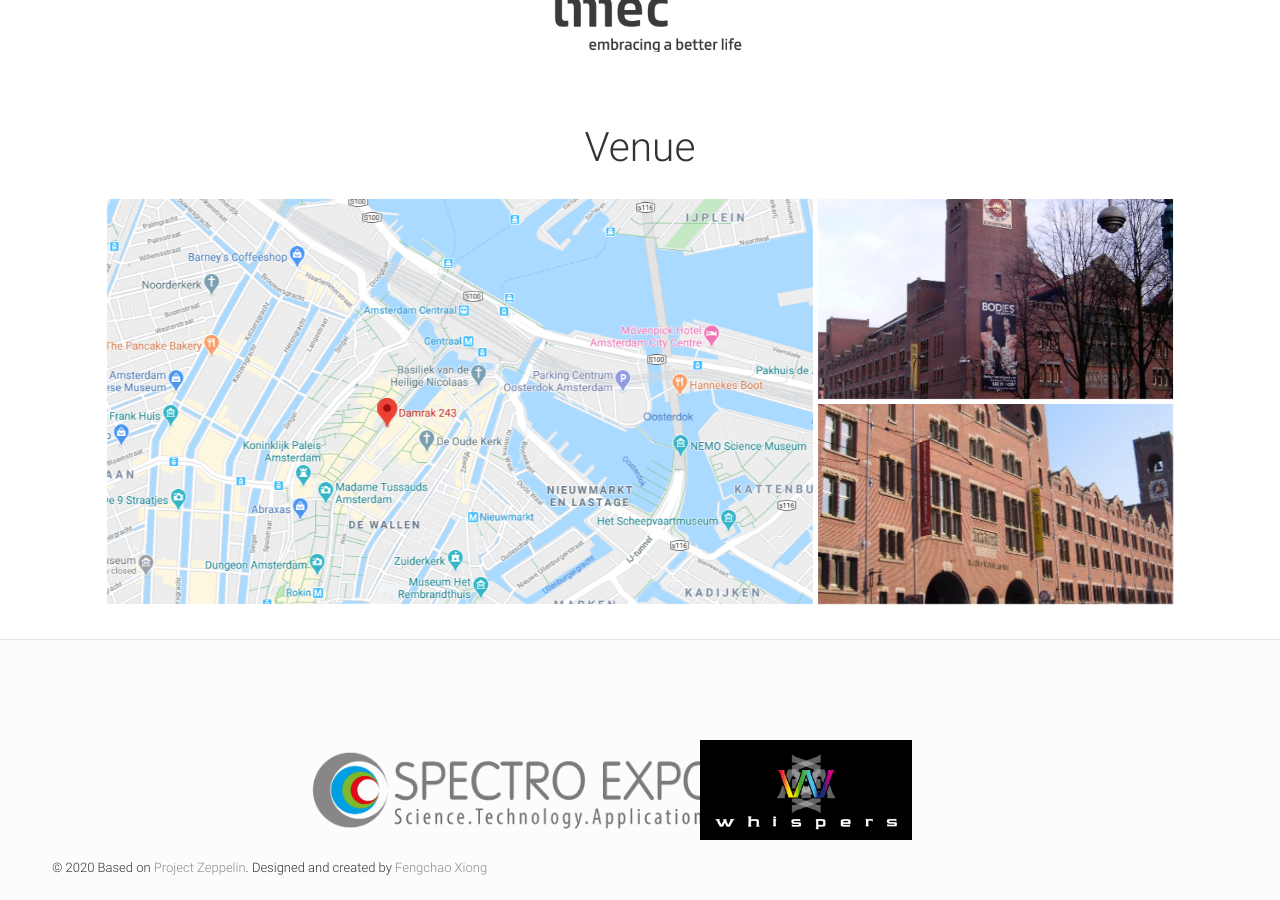
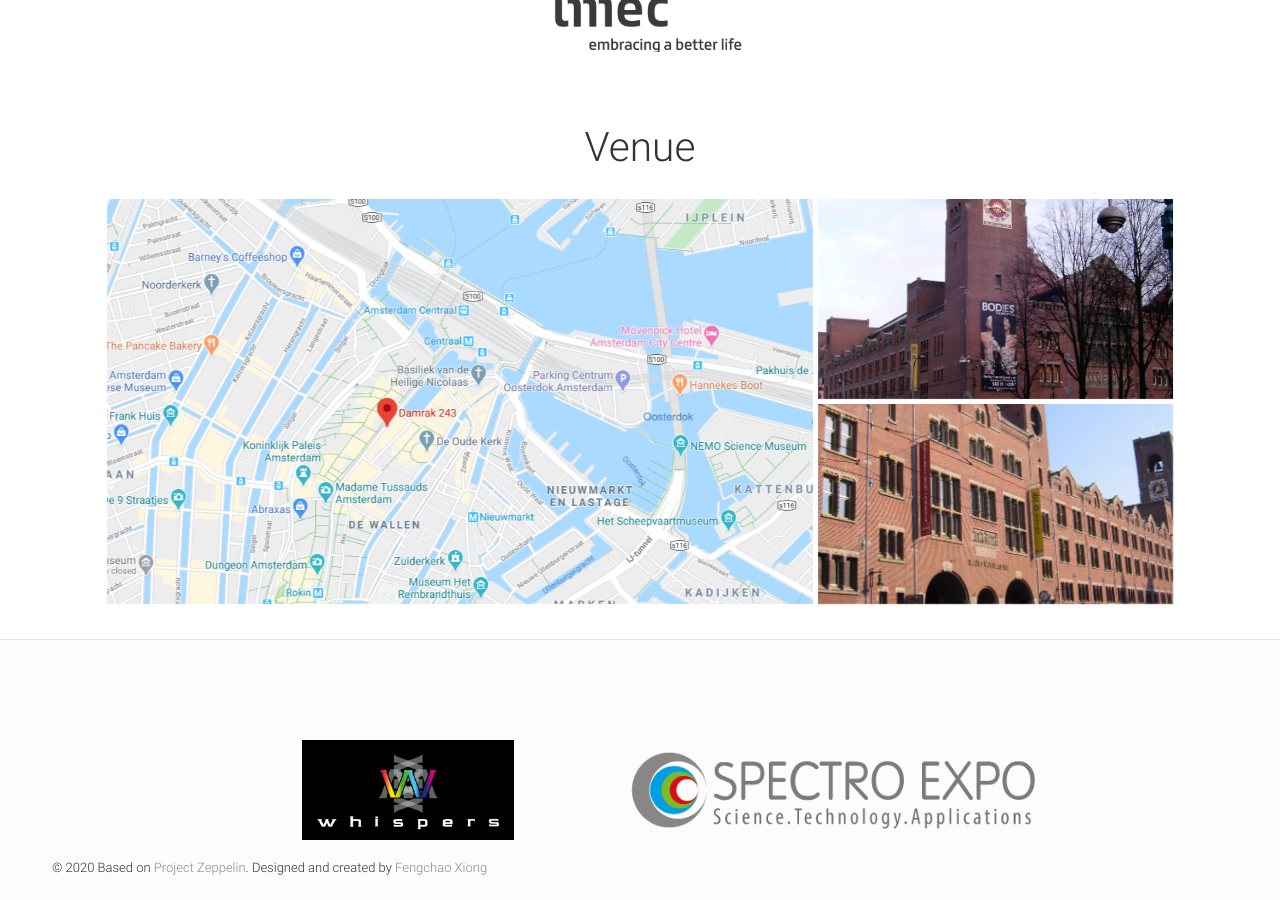
Before and after one commit to csprojectcode/csprojectcode.github.io, a Jekyll site: the page built from index.html, in a window 1280 px wide and 900 px high, scrolled down 2340 px. Built offline with Jekyll 4.4.1, drawn with Linux system fonts in a browser that asks for light colours; comment, search, counter and statistics services are not loaded.

Commit message:
Update footer

```diff
--- a/_config.yml
+++ b/_config.yml
@@ -112,11 +112,11 @@ footerBlocks:
  -
   title: "Links"
   links:
-   - {link: "http://www.spectroexpo.com/", img: "/img/sprites/spectro.gif"}
+   - {link: "http://www.ieee-whispers.com/", img: "/img/sprites/whispers.gif"}
  -
   title: "Contacts"
   links:
-   - {link: "http://www.ieee-whispers.com/", img: "/img/sprites/whispers.gif"}
+   - {link: "http://www.spectroexpo.com/", img: "/img/sprites/spectro.gif"}
  # -
  #  title: "FAQ"
  #  links:
--- a/_includes/footer.html
+++ b/_includes/footer.html
@@ -8,12 +8,12 @@
 	</div>
 	<div class="row" style="margin-left: 20%">
 			{% for block in site.footerBlocks %}
-	        {% assign colWidth = 10 | divided_by: forloop.length %}
-			<div class="col-md-{{ colWidth }} col-xs-6" >
+	        {% assign colWidth = 8 | divided_by: forloop.length %}
+			<div class="col-md-{{ colWidth }} col-xs-6"  >
 				<!-- <h5>{{ block.title }}</h5> -->
 				<ul>
 					{% for linkElement in block.links %}
-					 <li> <a href="{{ linkElement.link }}" target="_blank"><img src="{{ linkElement.img }}" height="100px"  /></a></li>
+					 <li> <a href="{{ linkElement.link }}" target="_blank"><img src="{{ linkElement.img }}" height="100px"/></a></li>
 					<!-- <li><a href="{% if linkElement.permalink != null %} {{ linkElement.permalink | prepend: site.baseurl }} {% else %} {{ linkElement.link }} {% endif %}" {% if linkElement.link != null %}target="_blank"{% endif %}>{{ linkElement.text }}</a></li> -->
 					{% endfor %}
 				</ul>
```
